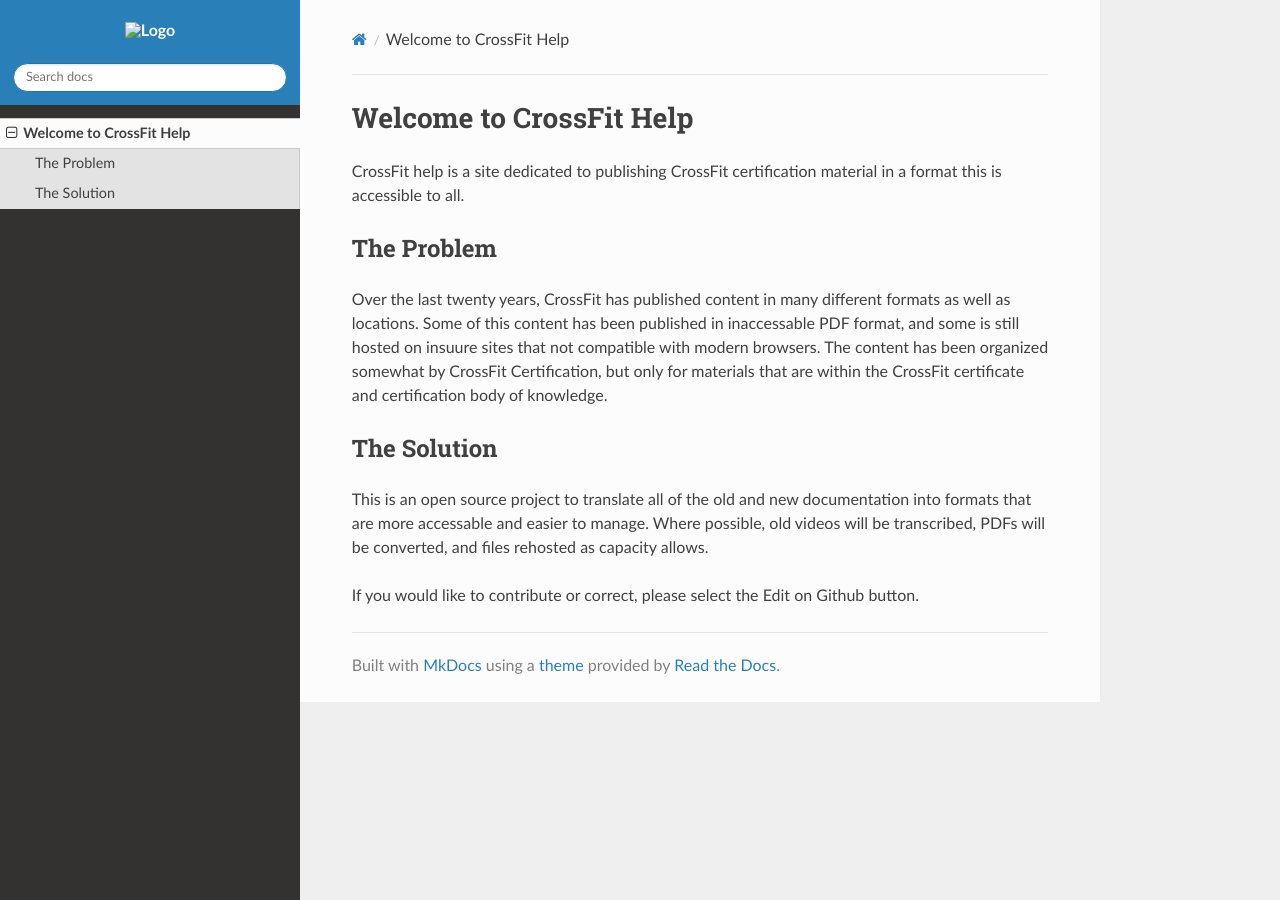
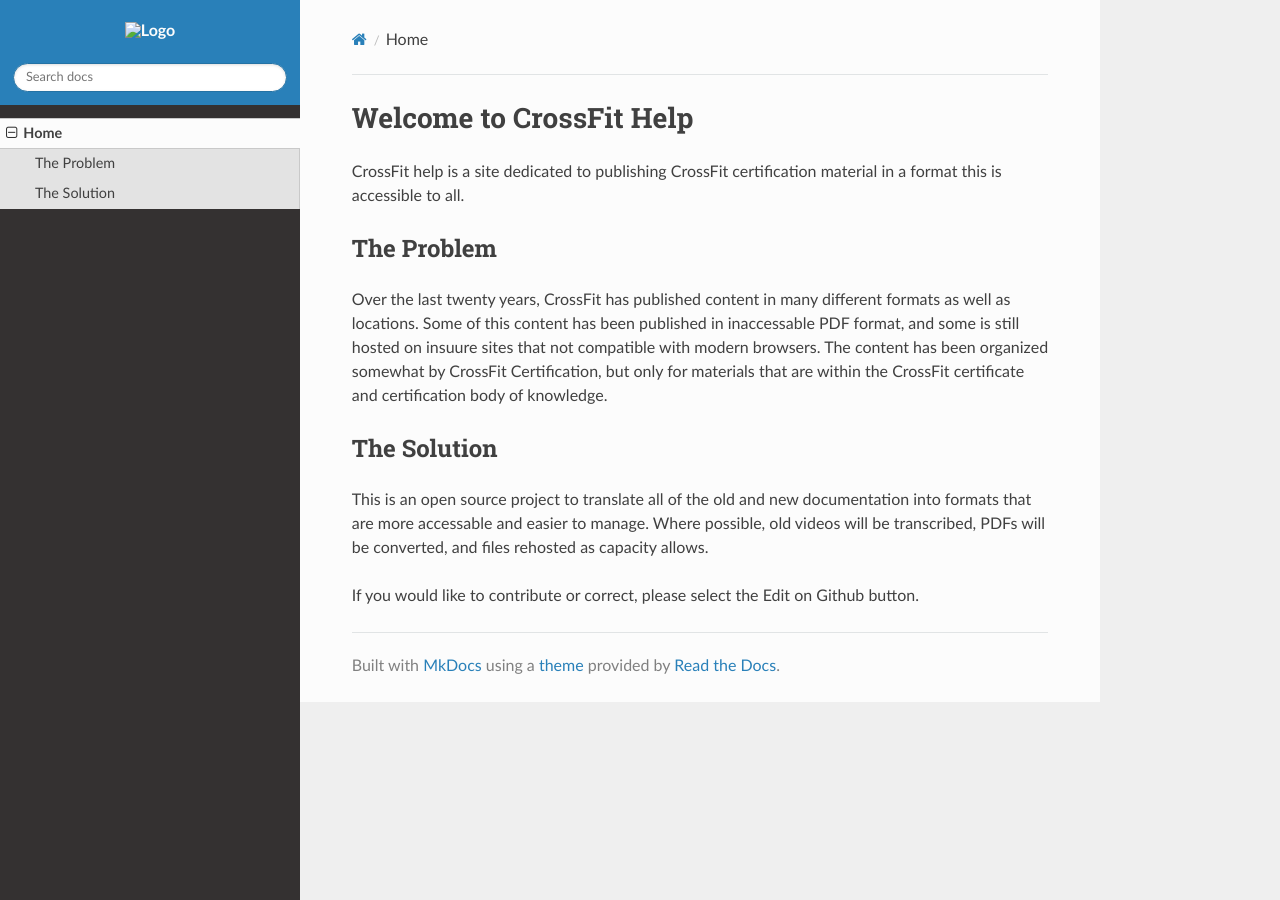
Before and after one commit to jasonpatrickellykrause/crossfit-help, an MkDocs documentation site: the page built from docs/index.md, in a window 1280 px wide. Built offline with MkDocs 1.6.1, drawn with Linux system fonts in a browser that asks for light colours; nearby versions of some CDN libraries; part of the change alters nothing that is shown.

Commit message:
adding frontmatter

```diff
--- a/docs/index.md
+++ b/docs/index.md
@@ -1,3 +1,11 @@
+---
+title: Home
+summary: An introduction to CrossFit Help goals.
+authors:
+    - Jason Krause
+date: 2022-10-31
+---
+
 # Welcome to CrossFit Help
 
 CrossFit help is a site dedicated to publishing CrossFit certification material in a format this is accessible to all.
```
